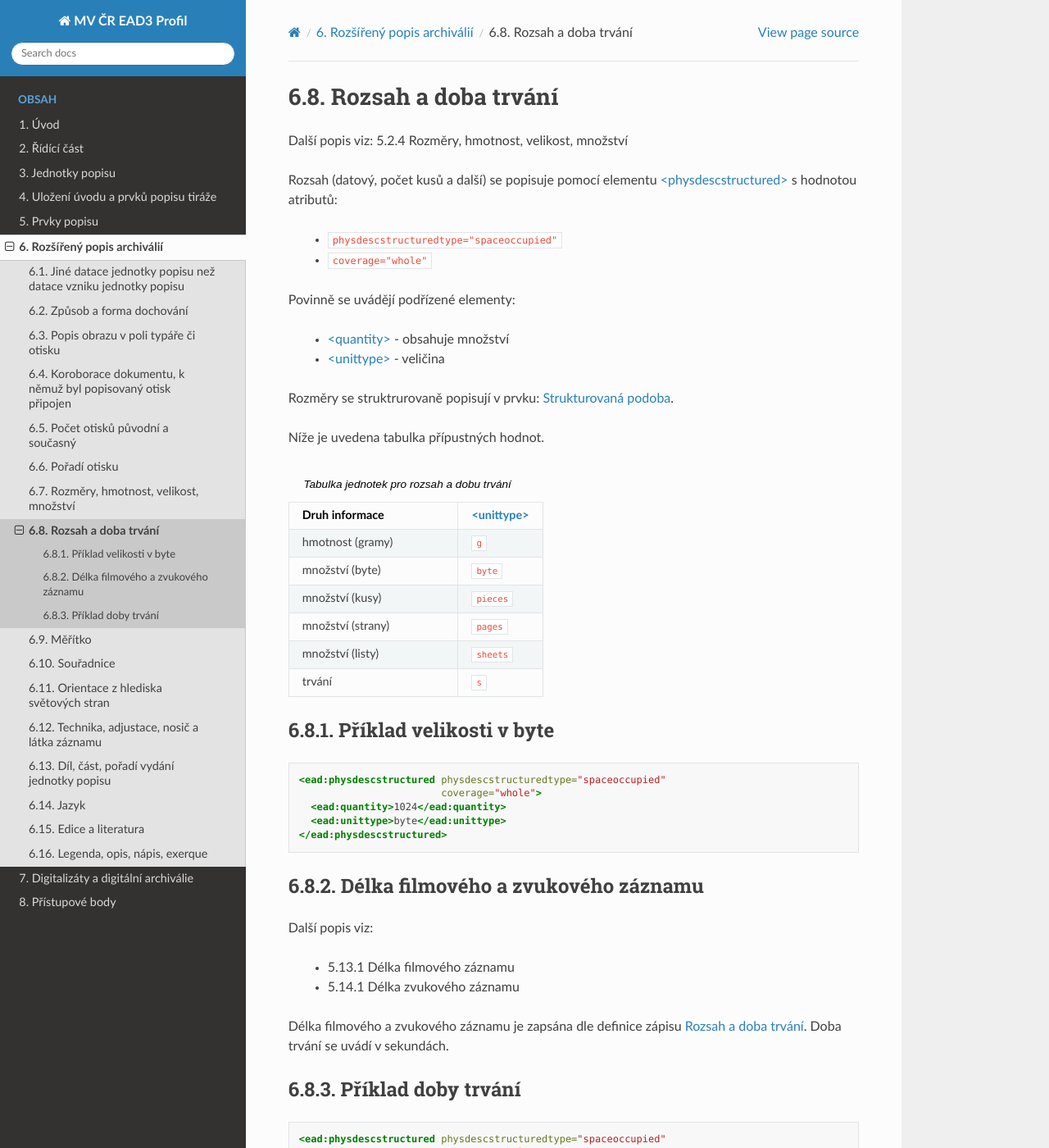
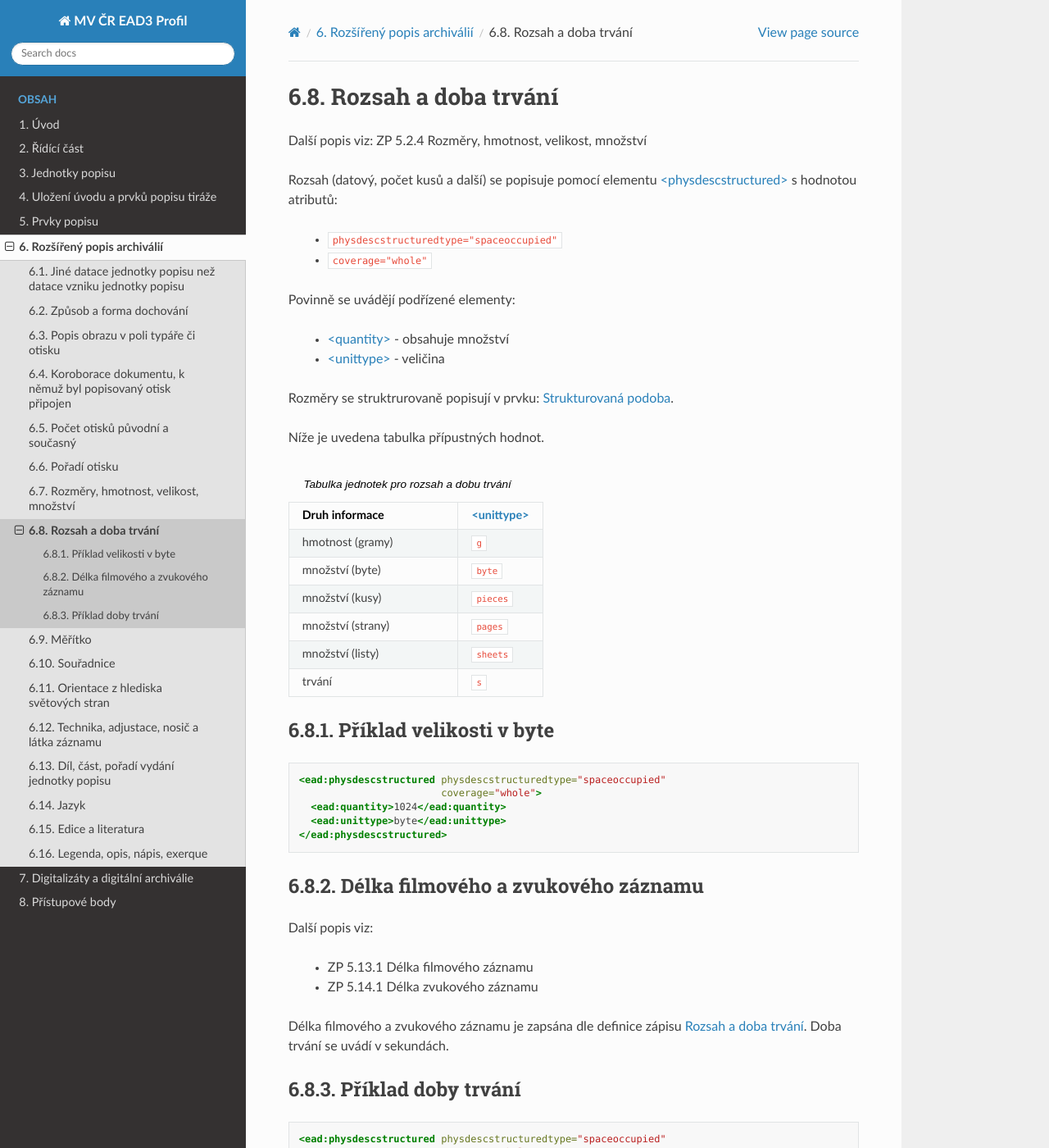
Before and after one commit to elzasw/ead3doc, a Sphinx documentation site: the page built from doc/source/rozsireny-popis/rozsah.rst, in a window 1280 px wide and 1400 px high. Shown: the whole window at 82% size. Built offline with Sphinx 7.4.7 and the Read the Docs theme 2.0.0, drawn with Linux system fonts in a browser that asks for light colours.

```diff
--- a/doc/source/rozsireny-popis/rozsah.rst
+++ b/doc/source/rozsireny-popis/rozsah.rst
@@ -4,7 +4,7 @@
 Rozsah a doba trvání
 ========================
 
-Další popis viz: 5.2.4 Rozměry, hmotnost, velikost, množství
+Další popis viz: ZP 5.2.4 Rozměry, hmotnost, velikost, množství
 
 Rozsah (datový, počet kusů a další) se popisuje pomocí elementu
 `<physdescstructured> <http://www.loc.gov/ead/EAD3taglib/EAD3.html#elem-physdescstructured>`_
@@ -66,8 +66,8 @@ Délka filmového a zvukového záznamu
 
 Další popis viz:
 
- - 5.13.1 Délka filmového záznamu
- - 5.14.1 Délka zvukového záznamu
+ - ZP 5.13.1 Délka filmového záznamu
+ - ZP 5.14.1 Délka zvukového záznamu
 
 Délka filmového a zvukového záznamu je zapsána dle
 definice zápisu :ref:`ead_item_types_rozsah`.
```
